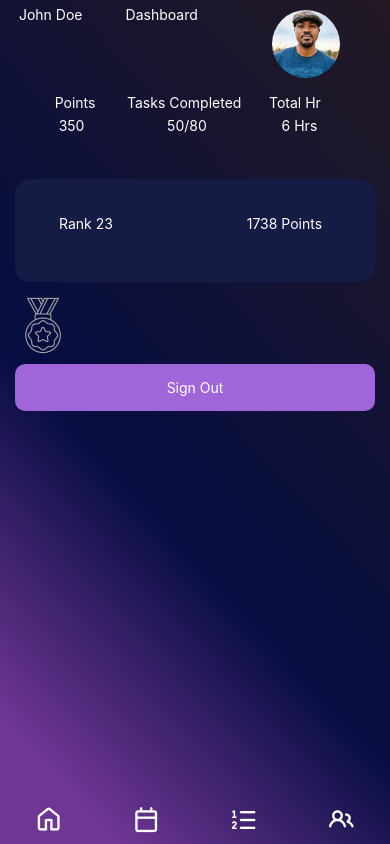
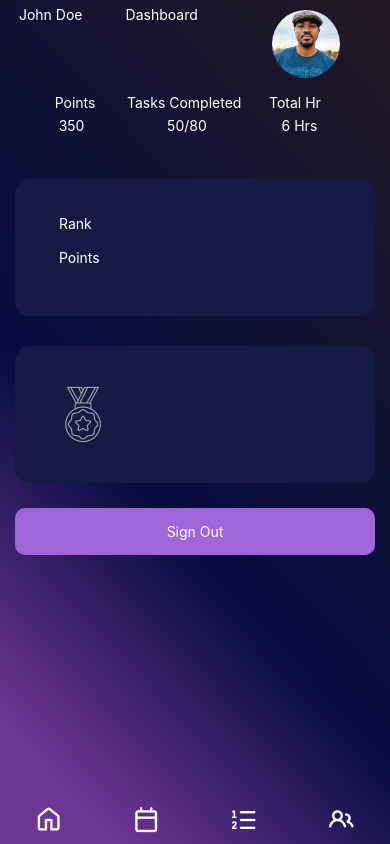
Before and after one commit to lavender-fox12/Member-app, a React Native app: screen /AppNavigator in a window 390 px wide. Built offline with nearby package versions, Linux system fonts and the light colour scheme; no server answers; grey boxes are pictures that could not be loaded.

Commit message:
Badges picture and navigation

```diff
--- a/app/navigation/DashboardNavigator.js
+++ b/app/navigation/DashboardNavigator.js
@@ -3,6 +3,7 @@ import { createNativeStackNavigator } from '@react-navigation/native-stack';
 
 import SettingsNavigator from './SettingsNavigator';
 import DashboardScreen from '../screens/DashboardScreen';
+import BadgesScreen from '../screens/BadgesScreen';
 
 const Stack = createNativeStackNavigator();
 
@@ -23,6 +24,13 @@ const DashboardNavigator = () => (
       name="Settings"
       component={SettingsNavigator}
     />
+    <Stack.Screen
+      options={{
+        headerShown: false,
+      }}
+      name="Badges"
+      component={BadgesScreen}
+    />
   </Stack.Navigator>
 );
 
--- a/app/screens/DashboardScreen.js
+++ b/app/screens/DashboardScreen.js
@@ -11,6 +11,7 @@ import {
 import Screen from '../components/Screen';
 import TempProfilePhoto from '../assets/tempProfilePhoto.png';
 import BadgesLogo from '../assets/badgesLogo.png';
+import RankLogo from '../assets/RankLogo.png';
 import CustomButton from '../components/customButton';
 import { auth } from '../navigation/firebase';
 import { signOut } from 'firebase/auth';
@@ -53,19 +54,36 @@ function DashboardScreen({ navigation }) {
         </Text>
       </View>
       <View style={styles.paddedBox}>
+        <TouchableWithoutFeedback
+          onPress={() => navigation.navigate( 'Badges' )}
+        >
+          <Image
+           source={RankLogo}
+           style={[
+
+
+        ]}
+        />
+        </TouchableWithoutFeedback>
         <Text style={styles.text}>
           {' '}
-          {'Rank 23                                  1738 Points'}{' '}
+          {'Rank \n'}
+          {' \n Points '}
         </Text>
       </View>
-      <TouchableWithoutFeedback style={styles.paddedBox}>
+      <View style={styles.paddedBox}>
+        <TouchableWithoutFeedback
+          onPress={() => navigation.navigate( 'Badges' )}
+        >
           <Image
            source={BadgesLogo}
            style={[
 
+
         ]}
         />
         </TouchableWithoutFeedback>
+      </View>
       <CustomButton text="Sign Out" onPress={handleSignOut} type="PRIMARY" />
     </Screen>
   );
@@ -109,6 +127,8 @@ const styles = StyleSheet.create({
     marginVertical: 15,
 
     textAlign: 'center',
+
+    flexDirection: 'row'
   },
 
   stats: {
```
Also changed, not shown: 1 other file (tests, documents, lock files or other folders). Lines whose indentation alone changed are shown as unchanged.
